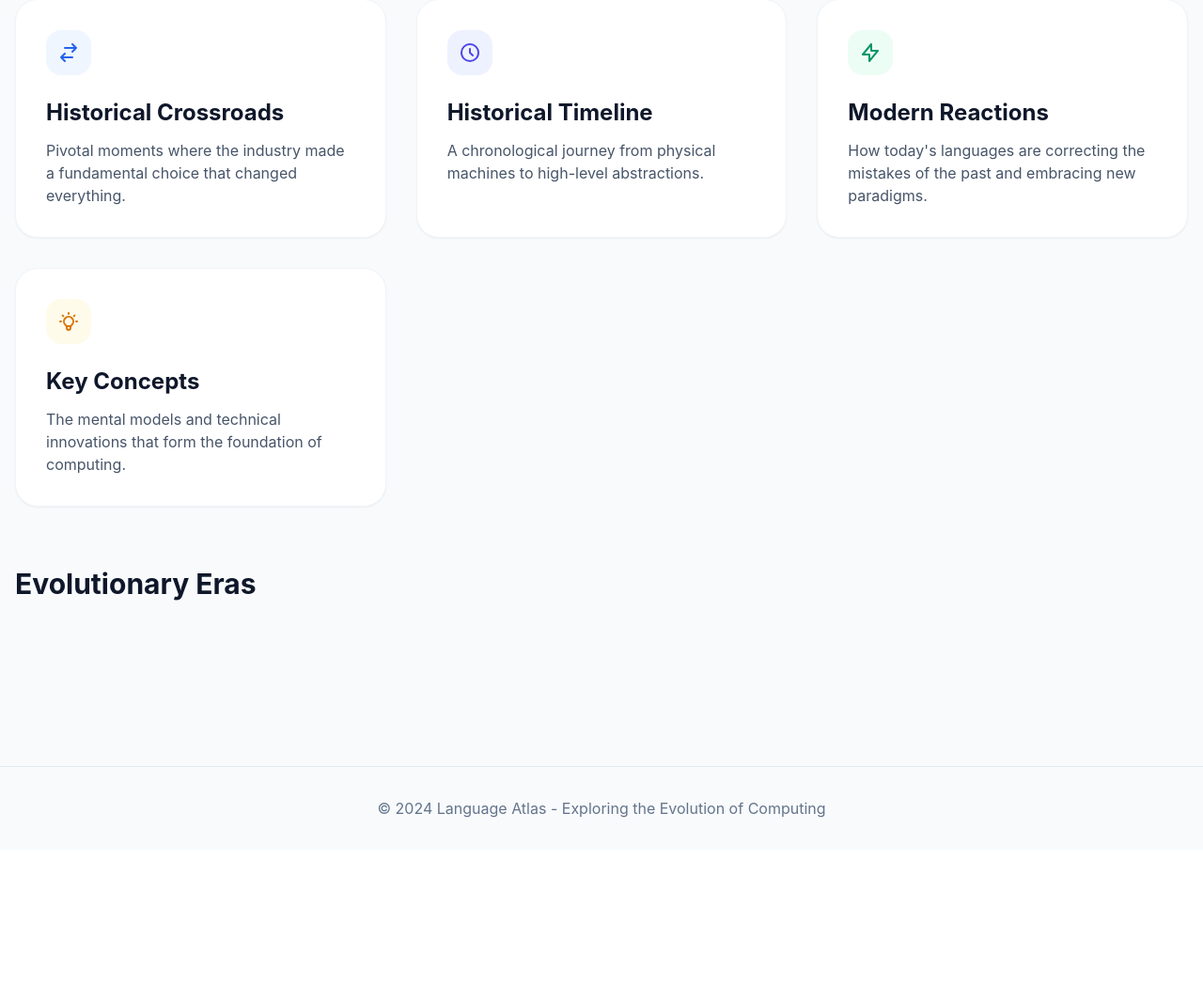
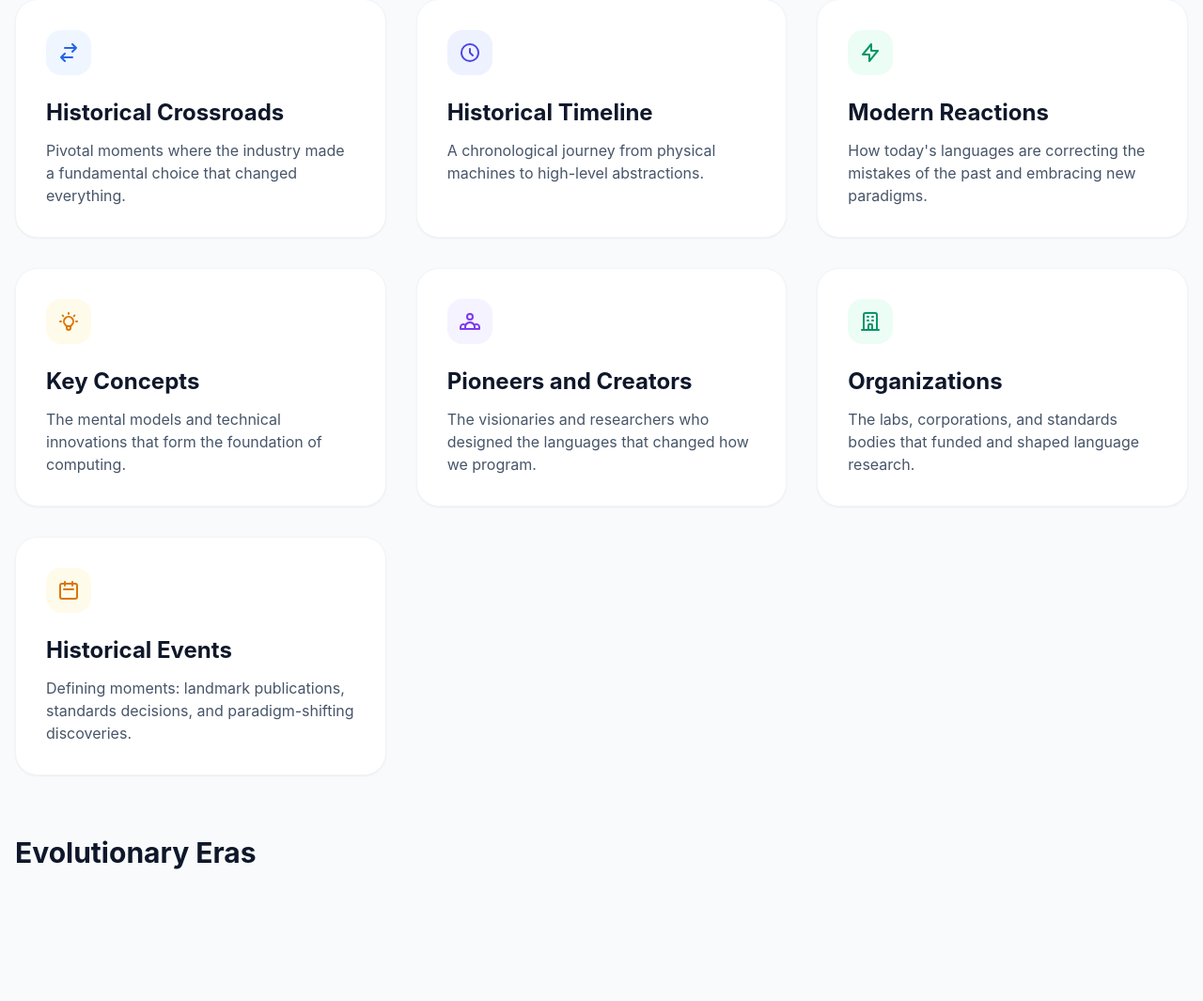
Before and after one commit to someflydev/language-atlas, a FastAPI app: template src/app/templates/narrative_hub.html in a window 1280 px wide. Shown: the part 450-1515 px from the top of the page at 94% size. Before the commit the page ends 1320 px from the top, so only its background shows below. Run offline with FastAPI, Linux system fonts and the light colour scheme; the template is opened without the code that fills it, so the values that code supplies are empty; parts of the project's set-up code (start-up, migrations or seed data) failed here and were passed over; some libraries are stand-ins or nearby versions.

Commit message:
[DATA-WIRING] Add /people, /orgs, /events list routes and templates
Three new FastAPI routes backed by the corresponding DataLoader list methods.
Matching templates follow the existing card-grid pattern. narrative_hub.html
gains cards for Pioneers, Organizations, and Historical Events so all entity
types are discoverable from the main narrative entry point.

```diff
--- a/src/app/app.py
+++ b/src/app/app.py
@@ -884,6 +884,33 @@ async def get_lineage_visualization(request: Request, language_id: int) -> Respo
     '''
     return HTMLResponse(content=page_html)
 
+@app.get("/people", response_class=HTMLResponse)
+async def list_people_view(request: Request) -> Response:
+    people = data_loader.get_people_list()
+    return templates.TemplateResponse(
+        request=request,
+        name="people_list.html",
+        context={"people": people}
+    )
+
+@app.get("/orgs", response_class=HTMLResponse)
+async def list_orgs_view(request: Request) -> Response:
+    orgs = data_loader.get_orgs_list()
+    return templates.TemplateResponse(
+        request=request,
+        name="orgs_list.html",
+        context={"orgs": orgs}
+    )
+
+@app.get("/events", response_class=HTMLResponse)
+async def list_events_view(request: Request) -> Response:
+    events = data_loader.get_events_list()
+    return templates.TemplateResponse(
+        request=request,
+        name="events_list.html",
+        context={"events": events}
+    )
+
 @app.get("/insights", response_class=HTMLResponse)
 async def get_insights(request: Request) -> Response:
     rankings = data_loader.get_top_languages_by_era()
--- a/src/app/templates/narrative_hub.html
+++ b/src/app/templates/narrative_hub.html
@@ -55,6 +55,39 @@
             <h3 class="text-2xl font-bold text-slate-900 mb-3">Key Concepts</h3>
             <p class="text-slate-600">The mental models and technical innovations that form the foundation of computing.</p>
         </a>
+
+        <!-- People Card -->
+        <a href="/people" class="group block p-8 bg-white border border-slate-100 rounded-3xl shadow-sm hover:shadow-xl hover:-translate-y-1 transition-all">
+            <div class="w-12 h-12 bg-violet-50 text-violet-600 rounded-2xl flex items-center justify-center mb-6 group-hover:bg-violet-600 group-hover:text-white transition-colors">
+                <svg xmlns="http://www.w3.org/2000/svg" class="h-6 w-6" fill="none" viewBox="0 0 24 24" stroke="currentColor">
+                    <path stroke-linecap="round" stroke-linejoin="round" stroke-width="2" d="M17 20h5v-2a3 3 0 00-5.356-1.857M17 20H7m10 0v-2c0-.656-.126-1.283-.356-1.857M7 20H2v-2a3 3 0 015.356-1.857M7 20v-2c0-.656.126-1.283.356-1.857m0 0a5.002 5.002 0 019.288 0M15 7a3 3 0 11-6 0 3 3 0 016 0z" />
+                </svg>
+            </div>
+            <h3 class="text-2xl font-bold text-slate-900 mb-3">Pioneers and Creators</h3>
+            <p class="text-slate-600">The visionaries and researchers who designed the languages that changed how we program.</p>
+        </a>
+
+        <!-- Organizations Card -->
+        <a href="/orgs" class="group block p-8 bg-white border border-slate-100 rounded-3xl shadow-sm hover:shadow-xl hover:-translate-y-1 transition-all">
+            <div class="w-12 h-12 bg-emerald-50 text-emerald-600 rounded-2xl flex items-center justify-center mb-6 group-hover:bg-emerald-600 group-hover:text-white transition-colors">
+                <svg xmlns="http://www.w3.org/2000/svg" class="h-6 w-6" fill="none" viewBox="0 0 24 24" stroke="currentColor">
+                    <path stroke-linecap="round" stroke-linejoin="round" stroke-width="2" d="M19 21V5a2 2 0 00-2-2H7a2 2 0 00-2 2v16m14 0h2m-2 0h-5m-9 0H3m2 0h5M9 7h1m-1 4h1m4-4h1m-1 4h1m-5 10v-5a1 1 0 011-1h2a1 1 0 011 1v5m-4 0h4" />
+                </svg>
+            </div>
+            <h3 class="text-2xl font-bold text-slate-900 mb-3">Organizations</h3>
+            <p class="text-slate-600">The labs, corporations, and standards bodies that funded and shaped language research.</p>
+        </a>
+
+        <!-- Historical Events Card -->
+        <a href="/events" class="group block p-8 bg-white border border-slate-100 rounded-3xl shadow-sm hover:shadow-xl hover:-translate-y-1 transition-all">
+            <div class="w-12 h-12 bg-amber-50 text-amber-600 rounded-2xl flex items-center justify-center mb-6 group-hover:bg-amber-600 group-hover:text-white transition-colors">
+                <svg xmlns="http://www.w3.org/2000/svg" class="h-6 w-6" fill="none" viewBox="0 0 24 24" stroke="currentColor">
+                    <path stroke-linecap="round" stroke-linejoin="round" stroke-width="2" d="M8 7V3m8 4V3m-9 8h10M5 21h14a2 2 0 002-2V7a2 2 0 00-2-2H5a2 2 0 00-2 2v12a2 2 0 002 2z" />
+                </svg>
+            </div>
+            <h3 class="text-2xl font-bold text-slate-900 mb-3">Historical Events</h3>
+            <p class="text-slate-600">Defining moments: landmark publications, standards decisions, and paradigm-shifting discoveries.</p>
+        </a>
     </div>
 
     <div class="mb-8">
```
Also changed, not shown: src/app/templates/events_list.html (added, +36 -0 lines), src/app/templates/orgs_list.html (added, +33 -0 lines), src/app/templates/people_list.html (added, +30 -0 lines).
